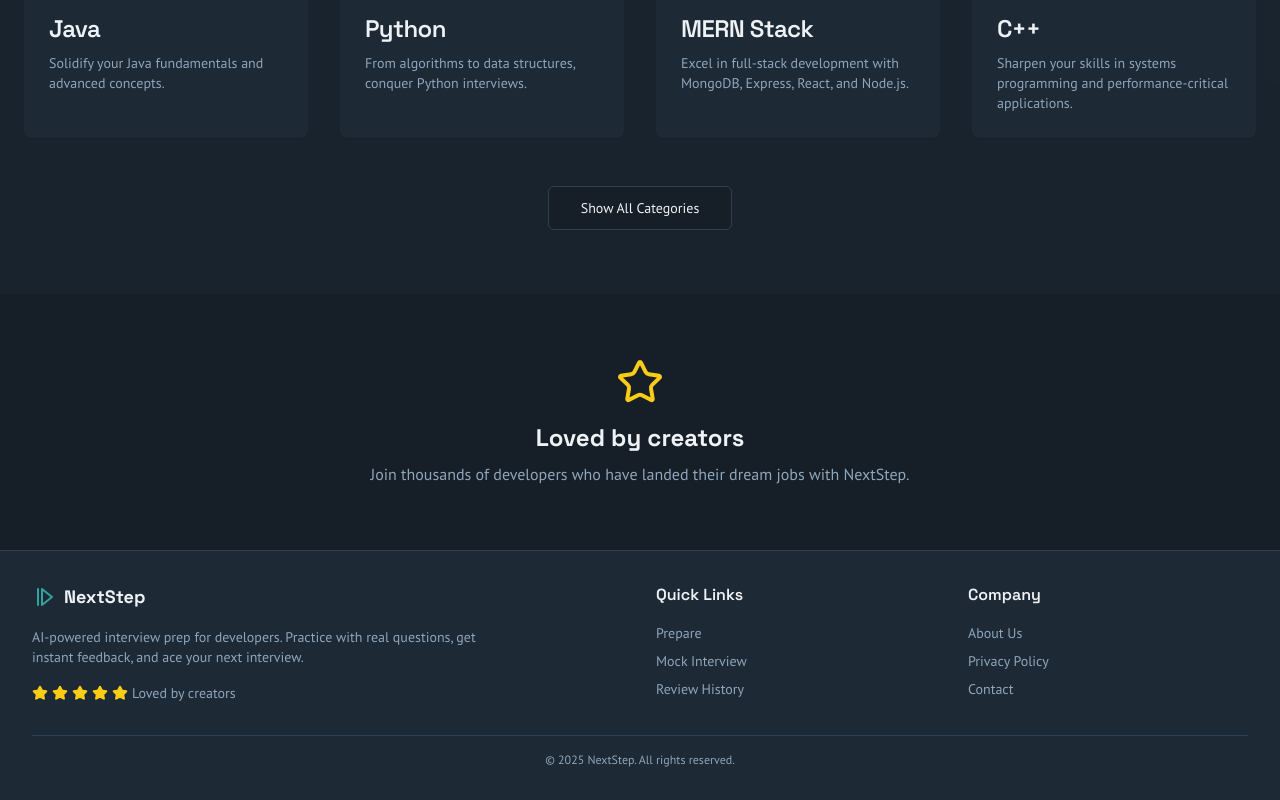
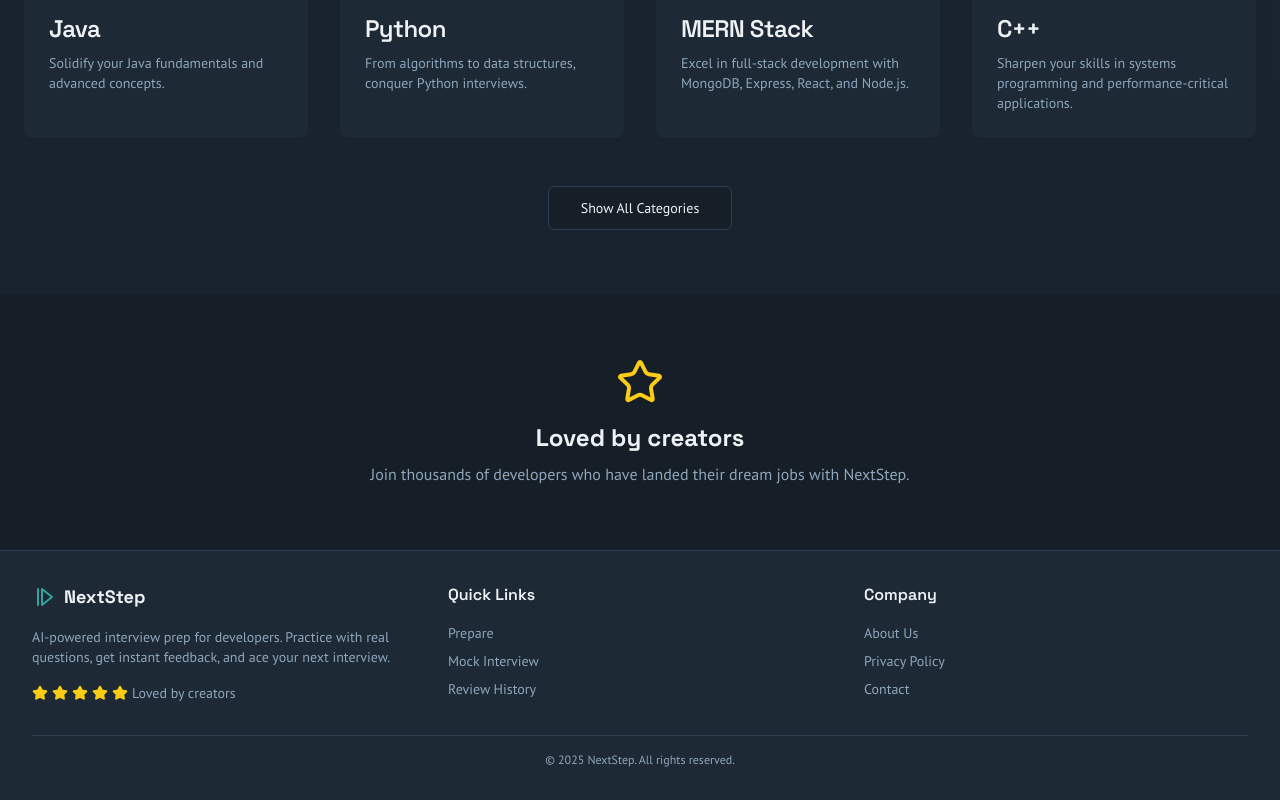
Before and after one commit to yogesh11082002/Interview, a Next.js app: page / in a window 1280 px wide. Shown: the part 1696-2496 px from the top of the page. Built offline with nearby package versions, Linux system fonts and the light colour scheme; no server answers.

Commit message:
not change that button i want to change the menu icon and add get starte

```diff
--- a/src/components/footer.tsx
+++ b/src/components/footer.tsx
@@ -6,8 +6,8 @@ export function Footer() {
   return (
     <footer className="border-t bg-card">
       <div className="container py-8">
-        <div className="grid grid-cols-1 md:grid-cols-4 gap-8">
-          <div className="space-y-4 md:col-span-2">
+        <div className="grid grid-cols-1 md:grid-cols-3 gap-8">
+          <div className="space-y-4 md:col-span-1">
             <Link href="/" className="flex items-center space-x-2">
               <StepForward className="h-6 w-6 text-accent" />
               <span className="font-bold font-headline text-lg">NextStep</span>
--- a/src/components/header.tsx
+++ b/src/components/header.tsx
@@ -89,9 +89,15 @@ export function Header() {
             {authButtons}
           </div>
 
-          {/* Mobile Navigation */}
+          {/* Mobile Navigation & Auth */}
           <div className="md:hidden">
             {isClient && (
+              <div className="flex items-center gap-2">
+                {!user && !isUserLoading && (
+                    <Button asChild size="sm">
+                        <Link href="/login">Get Started</Link>
+                    </Button>
+                )}
                 <Sheet open={isSheetOpen} onOpenChange={setIsSheetOpen}>
                   <SheetTrigger asChild>
                     <Button variant="ghost" size="icon">
@@ -126,6 +132,7 @@ export function Header() {
                     </nav>
                   </SheetContent>
                 </Sheet>
+              </div>
             )}
           </div>
         </div>
```
Lines whose indentation alone changed are shown as unchanged.
